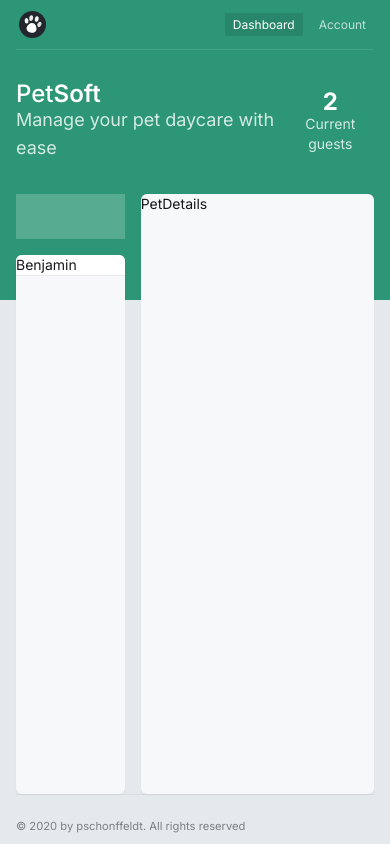
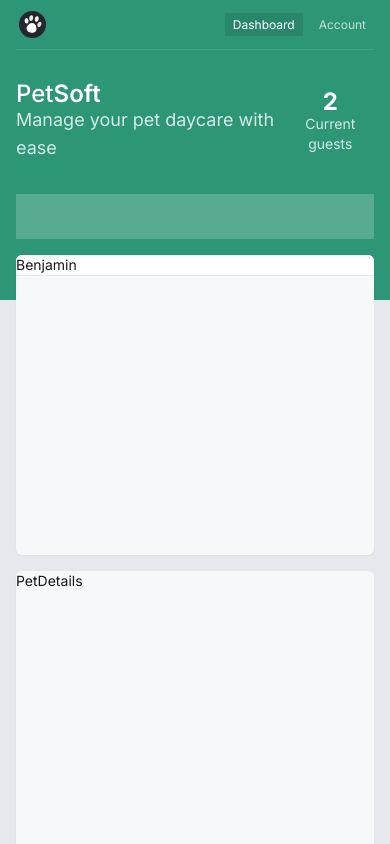
Before and after one commit to pschonffeldt/pet, a Next.js app: page /app/dashboard in a window 390 px wide. Shown: the top 844 px of the page. Built offline with nearby package versions, Linux system fonts and the light colour scheme.

Commit message:
Add responsoive layout

```diff
--- a/src/app/(app)/app/dashboard/page.tsx
+++ b/src/app/(app)/app/dashboard/page.tsx
@@ -14,18 +14,18 @@
         <Stats />
       </div>
 
-      <div className="grid grid-cols-3 grid-rows-[45px_1fr] gap-4 h-[600px]">
-        <div className="row-start-1 row-span-1 col-start-1 col-span-1">
+      <div className="grid md:grid-cols-3 md:grid-rows-[45px_1fr] grid-rows-[45px_300px_500px] gap-4 md:h-[600px]">
+        <div className="md:row-start-1 md:row-span-1 md:col-start-1 md:col-span-1">
           <SearchForm />
         </div>
 
-        <div className="row-start-2 row-span-full col-start-1 col-span-1">
+        <div className="md:row-start-2 md:row-span-full md:col-start-1 col-span-1">
           <ContentBlock>
             <PetList />
           </ContentBlock>
         </div>
 
-        <div className="row-start-1 row-span-full col-start-2 col-span-full">
+        <div className="md:row-start-1 md:row-span-full md:col-start-2 col-span-full">
           <ContentBlock>
             <PetDetails />
           </ContentBlock>
```
